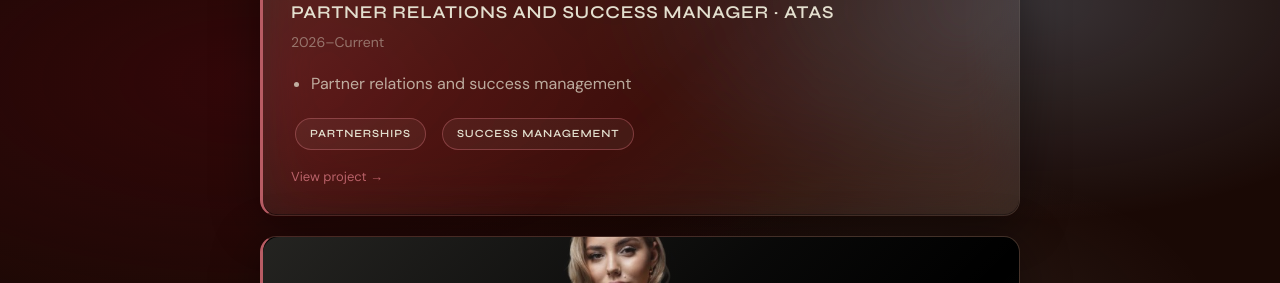
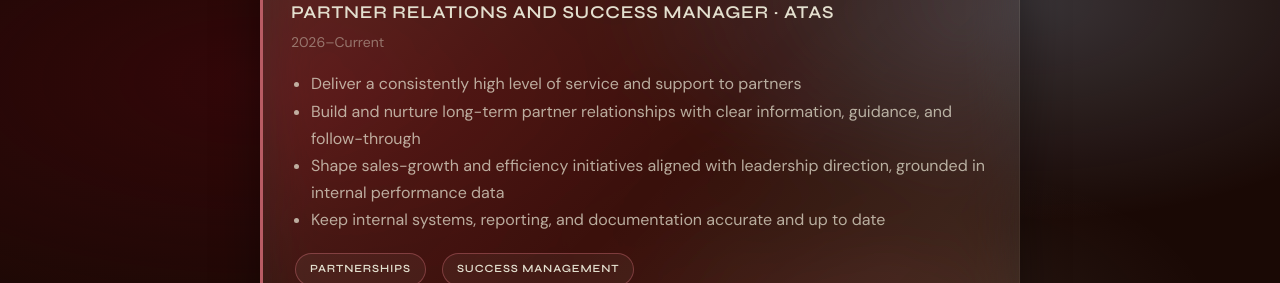
Before and after one commit to Siania/portfolio, a React (Vite) app: page / in a window 1280 px wide. Shown: the part 4959-5242 px from the top of the page. Built offline with nearby package versions, Linux system fonts and the light colour scheme.

Commit message:
Expand ATAS Partner Relations role responsibilities
Made-with: Cursor

```diff
--- a/src/components/EventsSection.jsx
+++ b/src/components/EventsSection.jsx
@@ -12,7 +12,10 @@ const cards = [
     image: 'https://images.unsplash.com/photo-1552664730-d307ca884978?w=800&q=80',
     imageAlt: 'ATAS',
     content: [
-      'Partner relations and success management',
+      'Deliver a consistently high level of service and support to partners',
+      'Build and nurture long-term partner relationships with clear information, guidance, and follow-through',
+      'Shape sales-growth and efficiency initiatives aligned with leadership direction, grounded in internal performance data',
+      'Keep internal systems, reporting, and documentation accurate and up to date',
     ],
     tags: ['Partnerships', 'Success Management'],
   },
--- a/src/data/projects.js
+++ b/src/data/projects.js
@@ -29,7 +29,10 @@ export const eventProjects = {
     image: 'https://images.unsplash.com/photo-1552664730-d307ca884978?w=1200&q=85',
     imageAlt: 'ATAS — Partner Relations and Success Manager',
     content: [
-      'Partner relations and success management at ATAS',
+      'Deliver a consistently high level of service and support to partners',
+      'Build and nurture long-term partner relationships with clear information, guidance, and follow-through',
+      'Shape sales-growth and efficiency initiatives aligned with leadership direction, grounded in internal performance data',
+      'Keep internal systems, reporting, and documentation accurate and up to date',
     ],
     tags: ['Partnerships', 'Success Management'],
   },
```
